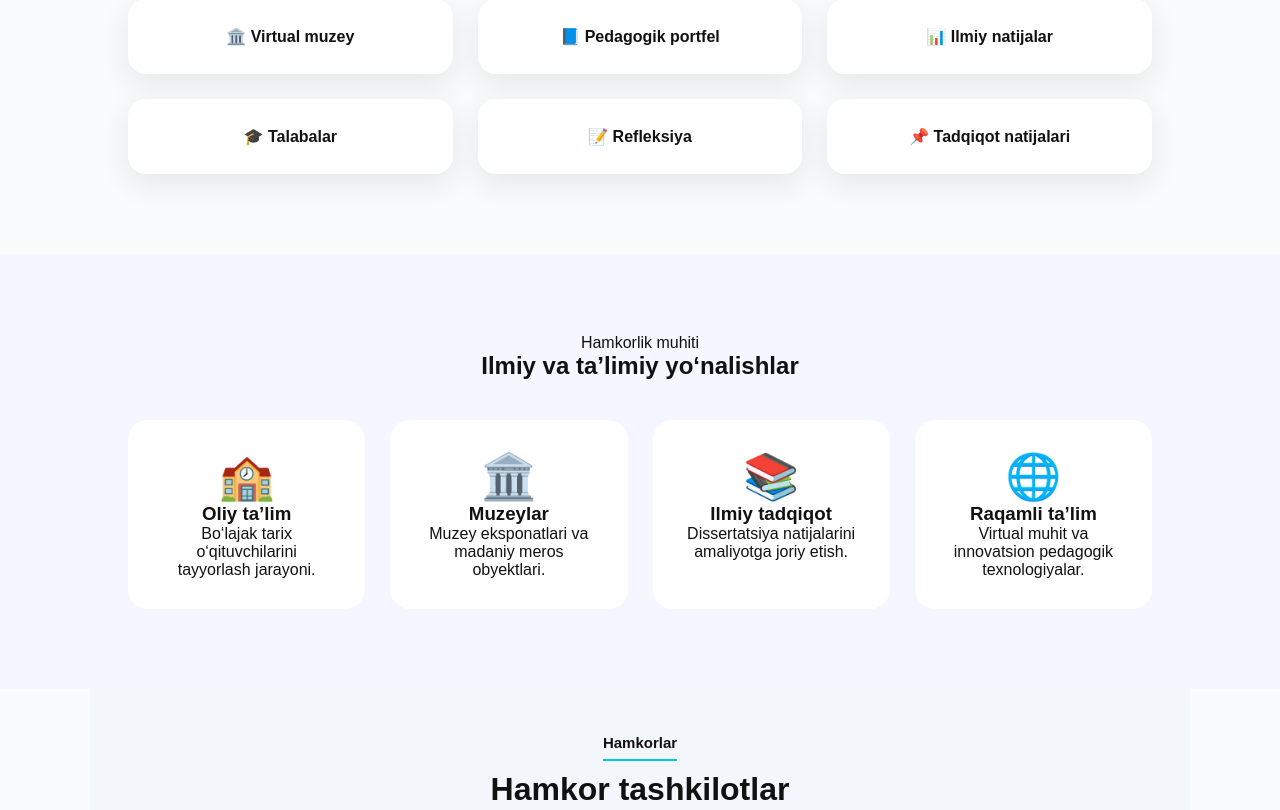
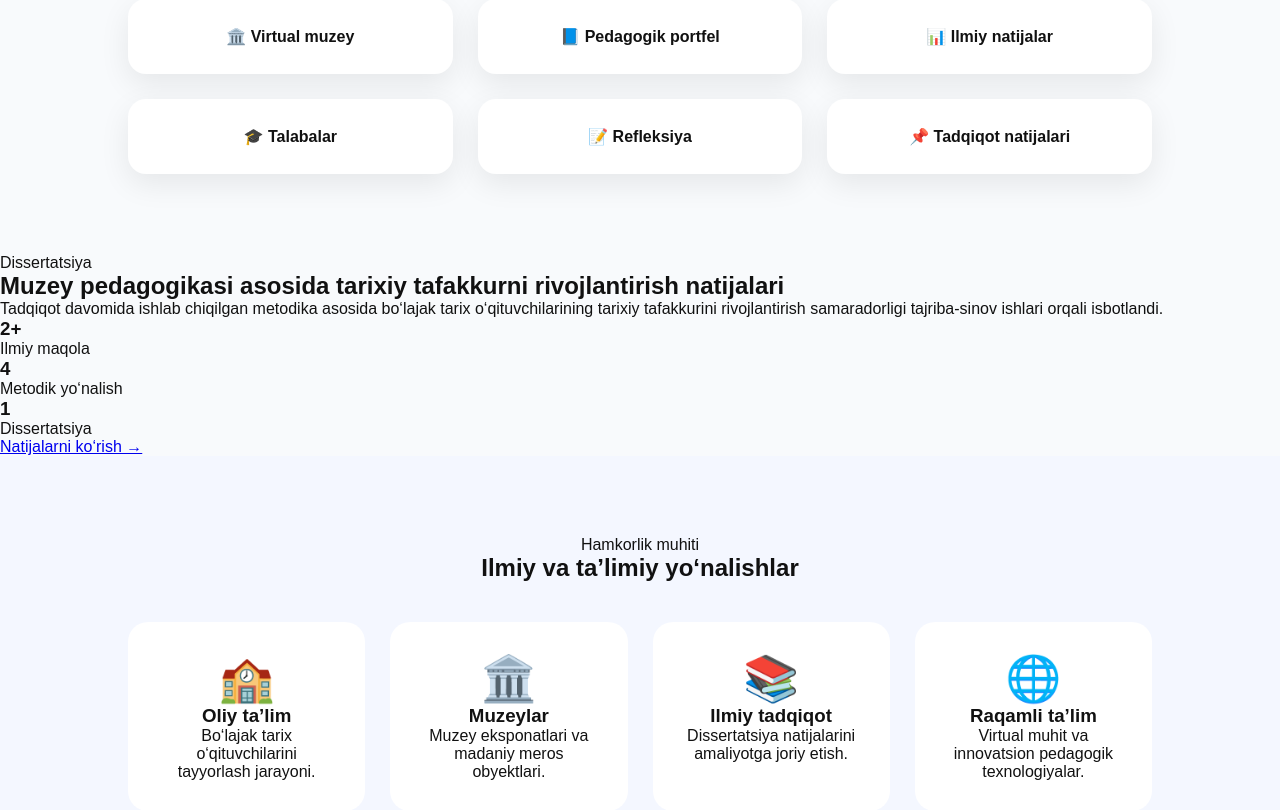
Before and after one commit to javlonbek1994/portfolio-site, a Flask app: page / in a window 1280 px wide. Shown: the part 3018-3828 px from the top of the page. Run offline with Flask 3, Linux system fonts and the light colour scheme; data comes from the database, SQL or seed files in the repository.

Commit message:
Update index.html

```diff
--- a/templates/index.html
+++ b/templates/index.html
@@ -180,7 +180,45 @@
         <a href="/research">📌 Tadqiqot natijalari</a>
     </div>
 </section>
+<section class="research-highlight">
 
+    <div class="research-highlight-content">
+
+        <span>Dissertatsiya</span>
+
+        <h2>Muzey pedagogikasi asosida tarixiy tafakkurni rivojlantirish natijalari</h2>
+
+        <p>
+            Tadqiqot davomida ishlab chiqilgan metodika asosida
+            bo‘lajak tarix o‘qituvchilarining tarixiy tafakkurini
+            rivojlantirish samaradorligi tajriba-sinov ishlari orqali
+            isbotlandi.
+        </p>
+
+        <div class="research-numbers">
+            <div>
+                <h3>2+</h3>
+                <p>Ilmiy maqola</p>
+            </div>
+
+            <div>
+                <h3>4</h3>
+                <p>Metodik yo‘nalish</p>
+            </div>
+
+            <div>
+                <h3>1</h3>
+                <p>Dissertatsiya</p>
+            </div>
+        </div>
+
+        <a href="/research" class="research-btn">
+            Natijalarni ko‘rish →
+        </a>
+
+    </div>
+
+</section>
 <section class="premium-partners">
     <span>Hamkorlik muhiti</span>
     <h2>Ilmiy va ta’limiy yo‘nalishlar</h2>
```
